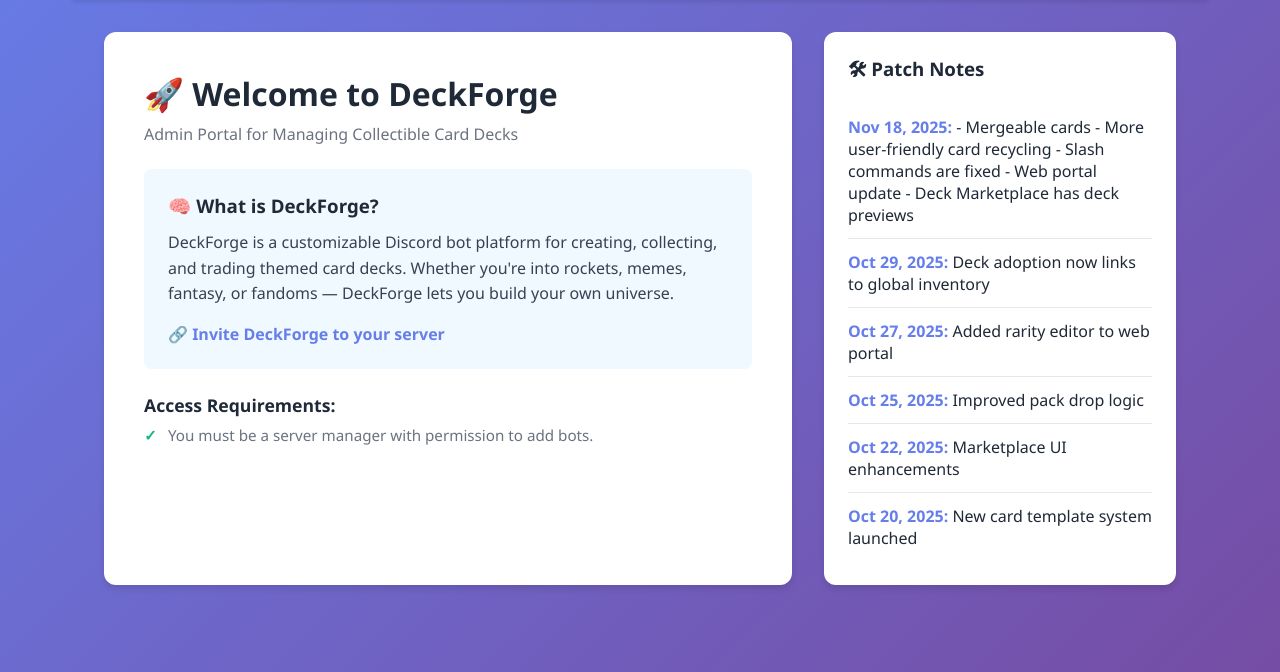
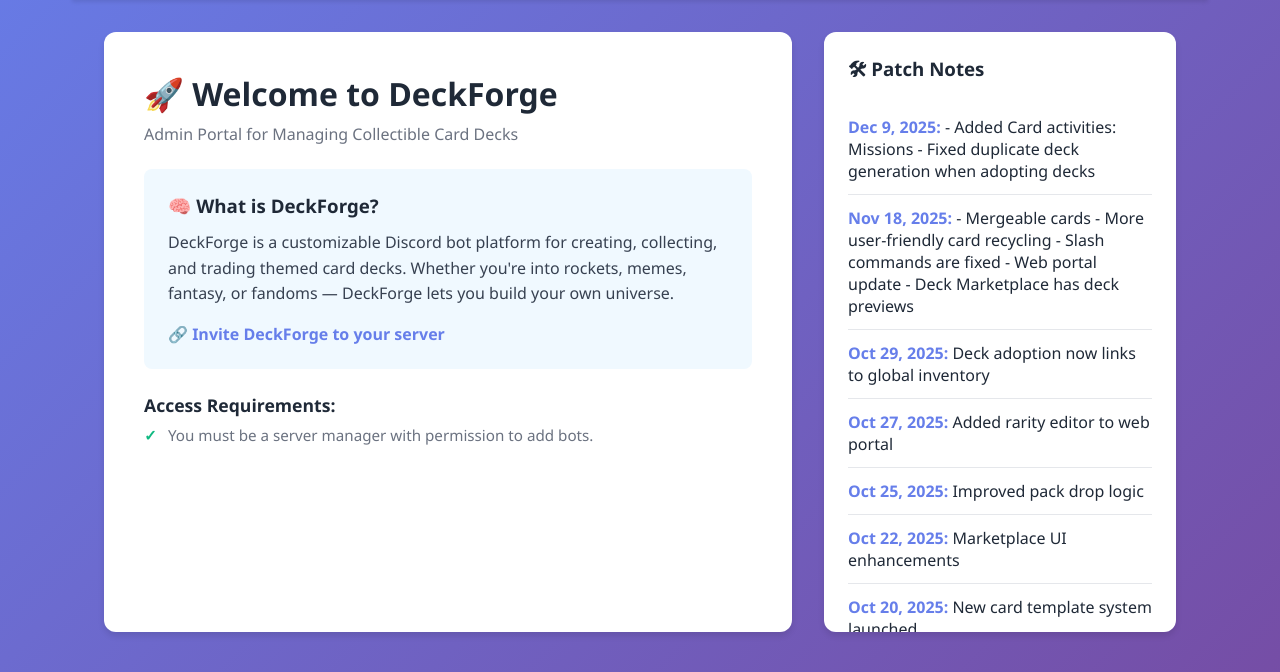
Before and after one commit to Excalium-OG/DeckForge, a FastAPI app: page / in a window 1280 px wide. Shown: the part 170-842 px from the top of the page. Run offline with FastAPI, Linux system fonts and the light colour scheme; parts of the project's set-up code (start-up, migrations or seed data) failed here and were passed over.

Commit message:
Updated login page with patch notes.

```diff
--- a/web/templates/login.html
+++ b/web/templates/login.html
@@ -158,6 +158,9 @@
   <div class="update-pane">
     <h3>🛠 Patch Notes</h3>
     <ul>
+      <li><strong>Dec 9, 2025:</strong>
+      - Added Card activities: Missions
+      - Fixed duplicate deck generation when adopting decks</li>
       <li><strong>Nov 18, 2025:</strong>
 
       - Mergeable cards
```
